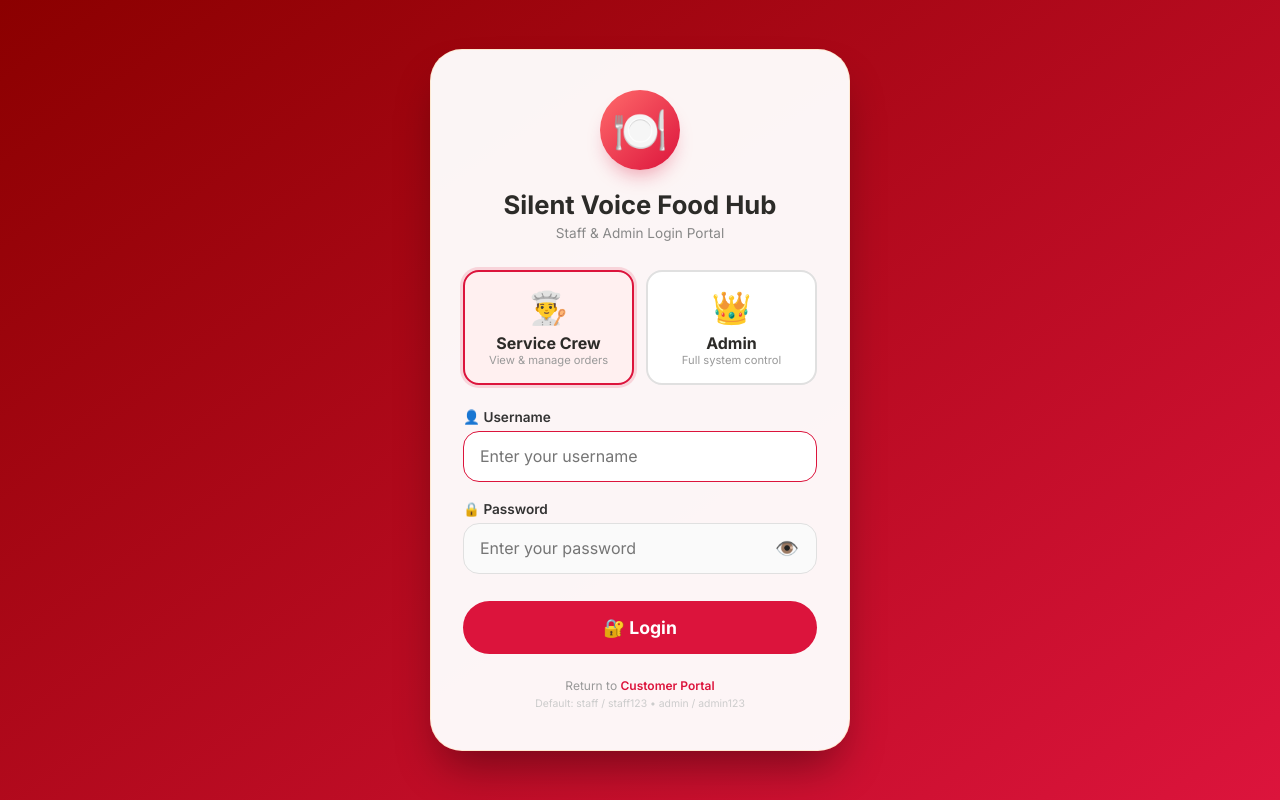
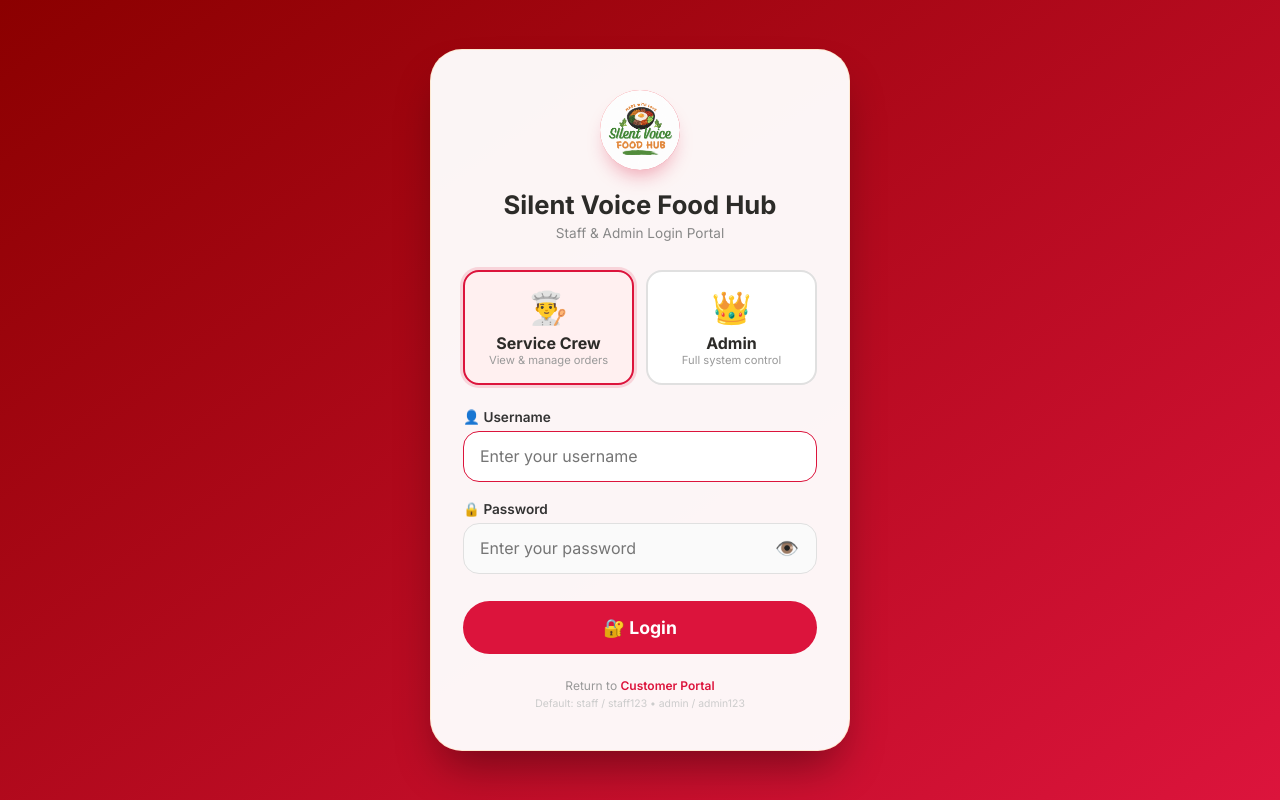
Before and after one commit to robert-salve1w/silentvoicefoodhub, a website: page staff-login.html in a window 1280 px wide. Drawn offline with Linux system fonts and the light colour scheme.

Commit message:
3rd commit

```diff
--- a/staff-login.html
+++ b/staff-login.html
@@ -248,7 +248,16 @@
       <div class="login-card">
         <!-- Logo -->
         <div class="login-logo">
-          <span>🍽️</span>
+          <img
+            src="images/silentvoicefoodhubLogo.jpg"
+            alt="Silent Voice Food Hub Logo"
+            style="
+              width: 100%;
+              height: 100%;
+              object-fit: cover;
+              border-radius: 50%;
+            "
+          />
         </div>
 
         <h1 class="login-title">Silent Voice Food Hub</h1>
```
